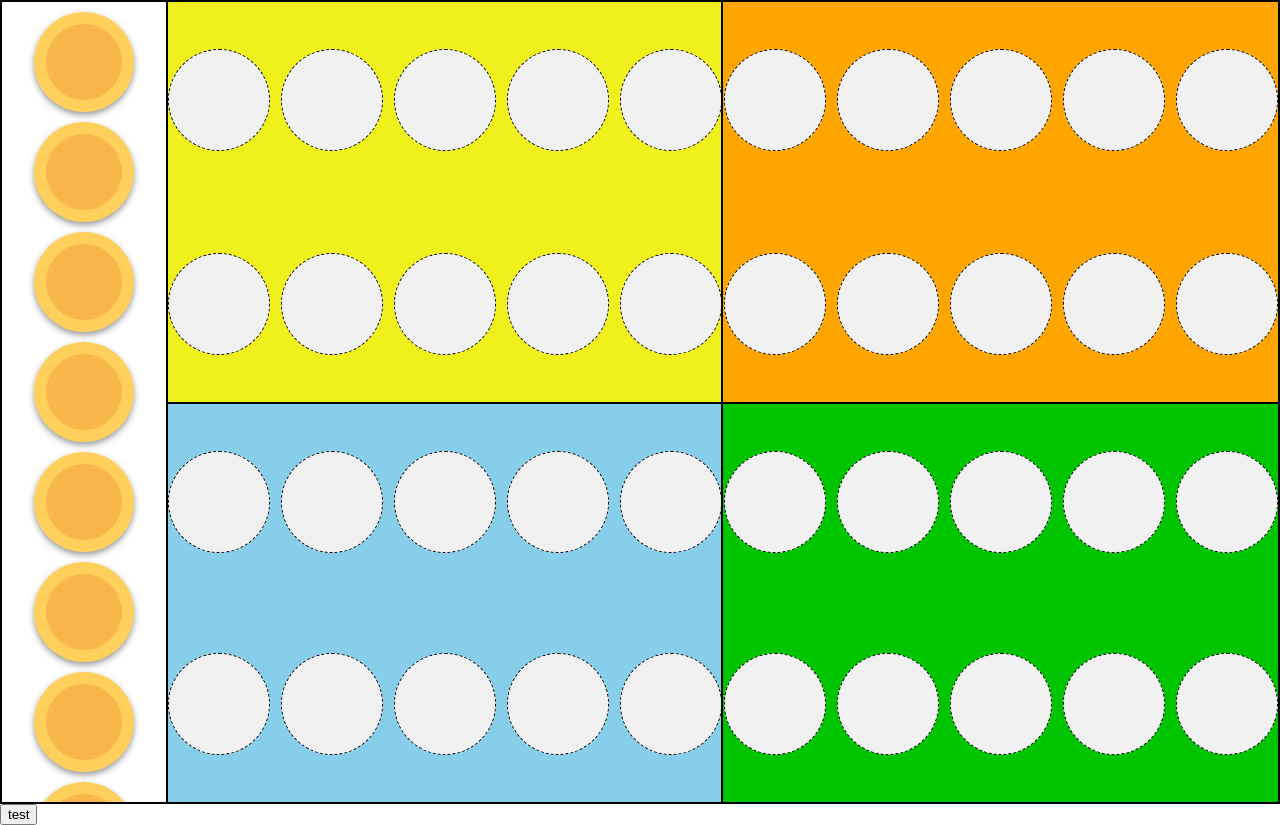
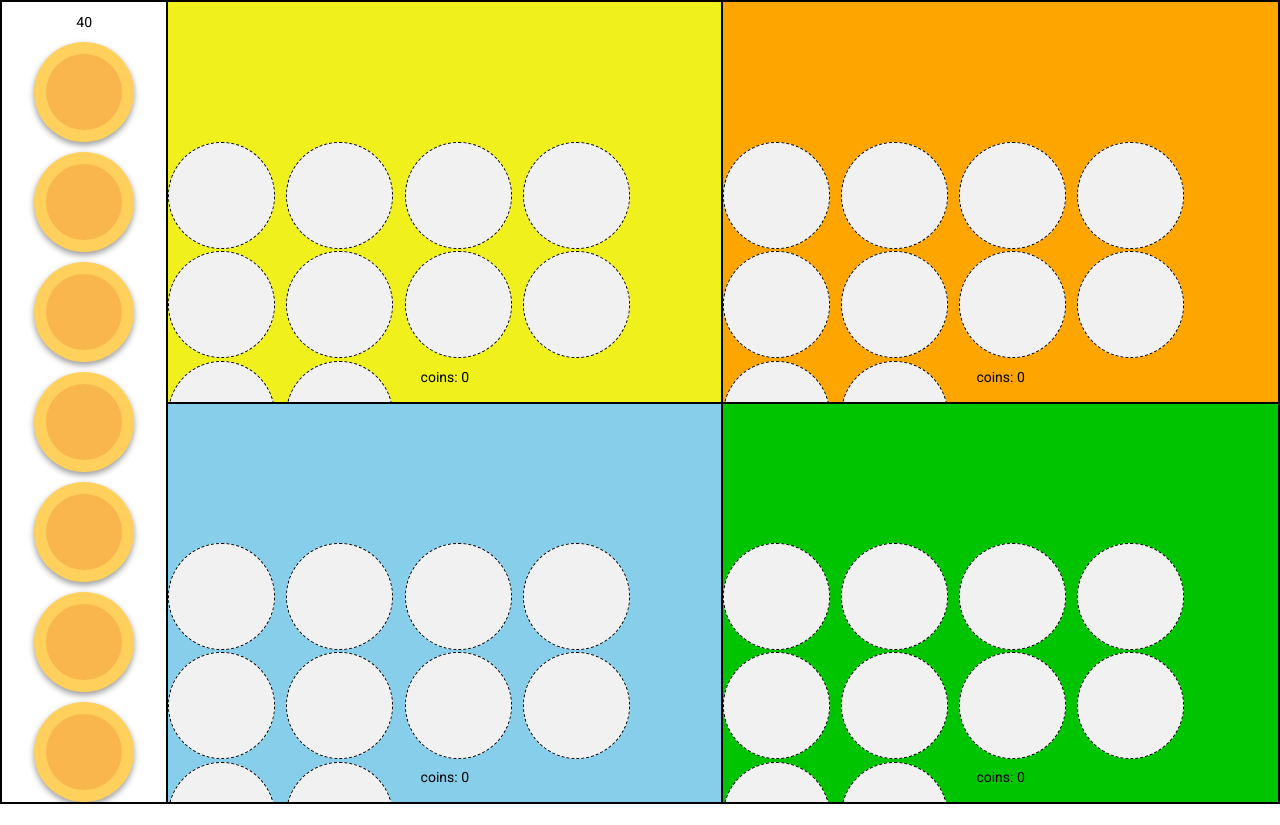
Before and after one commit to zokizuan/scriptAngular, an Angular app: page / in a window 1280 px wide. After the commit the page ends 804 px from the top, so only its background shows below. Built offline with nearby package versions, Linux system fonts and the light colour scheme.

Commit message:
made css improvement

```diff
--- a/src/app/components/board/board.component.html
+++ b/src/app/components/board/board.component.html
@@ -2,6 +2,7 @@
 
   <div class="side_container example-list">
     <div  cdkDropList id="coinContainer" [cdkDropListData]="coins"  class="image_container" (cdkDropListDropped)="drop($event)">
+      <div>{{coins.length}}</div>
       <ng-container *ngFor="let coin of coins; let i= index">
         <!-- <div *ngIf="coin.includes('yellow')"> -->
           <div cdkDrag class="coin">
@@ -41,27 +42,30 @@
     </div>
   </div> -->
   <ng-container *ngFor="let colorArr of TotalBoard; let i= index">
-  <div class="container_{{i+1}}">
+
+  <div cdkDropList [cdkDropListData]="colorArr" (cdkDropListDropped)="drop($event)" #test class="container_{{i+1}}">
     <div class="row_container">
-      <ng-container *ngFor="let x of [].constructor(2); let i= index">
-        <div class="row_{{i+1}}">
-          <ng-container *ngFor="let x of [].constructor(5); let i= index">
-            <div  cdkDropList [cdkDropListData]="colorArr" (cdkDropListDropped)="drop($event)"  class="drop_box">
-              <div *ngFor="let item of colorArr" cdkDrag>
-                  <div >
-                    <svg xmlns="http://www.w3.org/2000/svg" xml:space="preserve" viewBox="0 0 508 508">
-                      <circle cx="254" cy="254" r="254" style="fill:#ffd15c"/>
-                      <circle cx="254" cy="254" r="193.2" style="fill:#f8b64c"/>
-                    </svg>
-                  </div>
-              </div>
+      <!-- <ng-container *ngFor="let x of [].constructor(2); let i= index"> -->
+        <div class="row_1">
+          <ng-container *ngFor="let x of [].constructor(10); let i= index">
+            <!-- <ng-container *ngIf="colorArr.length === 1"> -->
+              <div class="drop_box"></div>
+            <!-- </ng-container> -->
+          </ng-container>
+        </div>
+        <div *ngIf="colorArr" class="row_dropper">
+          <ng-container  *ngFor="let item of colorArr">
+            <div class="svg-container" cdkDrag>
+              <svg xmlns="http://www.w3.org/2000/svg" xml:space="preserve" viewBox="0 0 508 508">
+                <circle cx="254" cy="254" r="254" style="fill:#ffd15c"/>
+                <circle cx="254" cy="254" r="193.2" style="fill:#f8b64c"/>
+              </svg>
             </div>
           </ng-container>
         </div>
-      </ng-container>
+        <div style="position: absolute; bottom: 15px;">coins: {{colorArr.length}}</div>
+      <!-- </ng-container> -->
     </div>
   </div>
 </ng-container>
 </div>
-
-<button (click)="test()">test</button>
--- a/src/app/components/board/board.component.scss
+++ b/src/app/components/board/board.component.scss
@@ -115,6 +115,7 @@
 }
 
 .row_container {
+  position: relative;
   display: flex;
   flex-direction: column;
   align-items: center;
@@ -125,17 +126,42 @@
 
 .row_1,
 .row_2 {
+  position: absolute;
+  width: 100%;
+  height: 120px;
   display: flex;
   gap: 2%;
+  flex-wrap: wrap;
 }
 
+.row_dropper{
+
+  position: relative;
+  width: 100%;
+  height: 120px;
+  display: flex;
+  gap: 2%;
+  flex-wrap: wrap;
+}
 .drop_box {
-  width: 6.8rem;
+    // position: absolute;
+    // top: 0;
+    // left: 0;
+    // z-index: -100;
+  width: 105px;
   border: 1px dashed black;
-  height: 100px;
+  height: 105px;
   background-color: rgb(241, 241, 241);
   border-radius: 100%;
   overflow: hidden;
+}
+
+.svg-container{
+  width: 105px;
+  border: 1px dashed transparent;
+  overflow: hidden;
+  height: 107.5px;
+  border-radius: 100%;
 }
 
 .coin_container {
--- a/src/app/components/board/board.component.ts
+++ b/src/app/components/board/board.component.ts
@@ -1,5 +1,5 @@
 import { CdkDragDrop, moveItemInArray, transferArrayItem } from '@angular/cdk/drag-drop';
-import { Component, OnInit } from '@angular/core';
+import { AfterViewInit, Component, ElementRef, OnInit, ViewChild } from '@angular/core';
 
 
 
@@ -8,14 +8,14 @@ import { Component, OnInit } from '@angular/core';
   templateUrl: './board.component.html',
   styleUrls: ['./board.component.scss']
 })
-export class BoardComponent implements OnInit {
+export class BoardComponent implements OnInit,AfterViewInit {
 
   // function to generate coins
   CoinArrayGenerator = (coinsConfig: object) => {
     return Object.entries(coinsConfig).map(([k, v]) => {
       let arr: string[] = []
       for (let i = 1; i < (v + 1); i++) {
-        arr.push(k + "_coin-" + i)
+        arr.push("coin-" + i)
       }
       return arr
     }).flat()
@@ -25,8 +25,8 @@ export class BoardComponent implements OnInit {
   }
 
   ngOnInit(): void {
+  }
 
-  }
   coinsConfig = {
     yellow: 10,
     red: 10,
@@ -40,25 +40,37 @@ export class BoardComponent implements OnInit {
   BlueArr = [] as any[];
   RedArr = [] as any[];
   TotalBoard = [this.GreenArr, this.RedArr, this.BlueArr, this.YellowArr];
-  /* get isTodoAvailable(): boolean {
-    return this.todo && this.todo.length < 5;
-  } */
+
+
+  @ViewChild('test')
+  test!: ElementRef;
   get isDoneAvailable(): boolean {
-    return this.GreenArr && this.GreenArr.length < 40;
+    return this.GreenArr && this.GreenArr.length < 10;
   }
-  /* todoPredicate = (): boolean => {
-    return this.isTodoAvailable;
-  } */
-  donePredicate = (): boolean => {
+  ngAfterViewInit(): void {
+    const divEl: HTMLDivElement = this.test.nativeElement;
+    console.log(divEl);
+  }
+  arrLengthCheck!: boolean;
+
+  checkArrayLength(arr:any[]):boolean {
+    return arr && arr.length < 10;
+    // return true
+  }
+
+  checkArrayLengthPredicate = (): boolean => {
+    console.log(this.isDoneAvailable,)
     return this.isDoneAvailable;
   }
-  // items=['1','2','3','4','5','6','7','8','9','10',]
-  items = [undefined];
-  positions!:any[];
-  test() {
-    console.log(this.YellowArr, this.GreenArr, this.BlueArr, this.RedArr);
-  }
+
+
+
   drop(event: CdkDragDrop<any>) {
+    if (event.container.data.length >= 10) {
+      console.log("dont drop here")
+      return
+      // console.log(arrivalList.length)
+    }
     console.log(event);
     if (event.previousContainer === event.container) {
       moveItemInArray(event.container.data, event.previousIndex, event.currentIndex);
```
